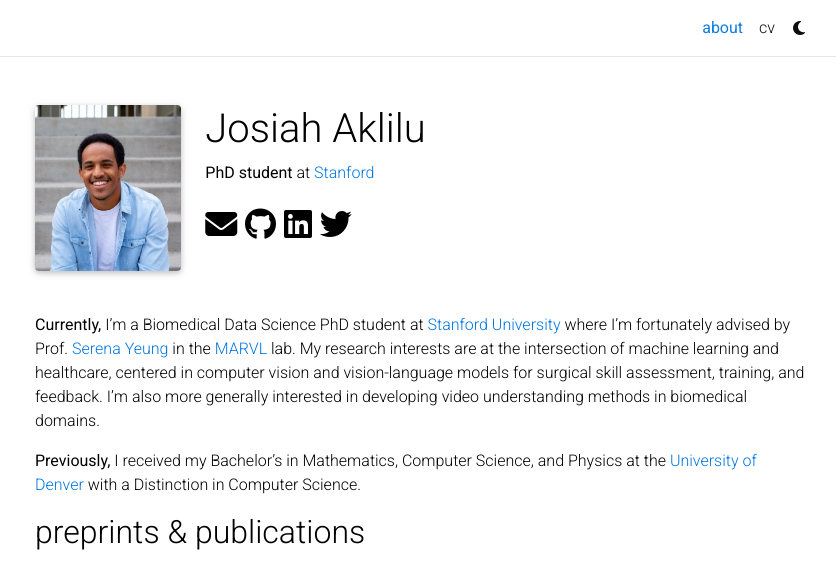
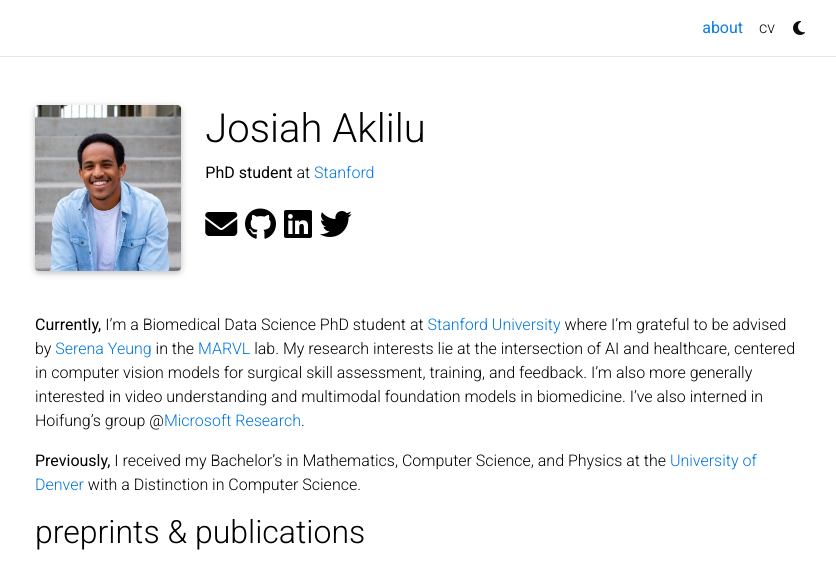
Before and after one commit to josaklil-ai/josaklil.github.io, a Jekyll site: the page built from _pages/about.md, in a window 1280 px wide, cut to the strip 0-579 px from the top of the page. Shown: the whole strip, without its empty margins (220-1056 px from the left). Built offline with Jekyll 4.4.1, drawn with Linux system fonts in a browser that asks for light colours; full-size pictures stand in for the smaller copies a plugin makes; comment, search, counter and statistics services are not loaded; a style sheet for code colours, icons or effects is not loaded.

Commit message:
added more bio

```diff
--- a/_bibliography/papers.bib
+++ b/_bibliography/papers.bib
@@ -3,7 +3,7 @@
 @misc{aklilu2024zeroshotactionlocalizationconfidence,
   abbr={arXiv},
   title={Zero-shot Action Localization via the Confidence of Large Vision-Language Models},
-  author={Josiah Aklilu* and Xiaohan Wang and Serena Yeung-Levy},
+  author={Josiah Aklilu and Xiaohan Wang and Serena Yeung-Levy},
   year={2024},
   eprint={2410.14340},
   archivePrefix={arXiv},
--- a/_pages/about.md
+++ b/_pages/about.md
@@ -17,8 +17,7 @@
 ---
 <br/>
 
-<b>Currently,</b> I'm a Biomedical Data Science PhD student at <a href="https://med.stanford.edu/bmi.html">Stanford University</a> where I'm fortunately advised by Prof. <a href="https://ai.stanford.edu/~syyeung/">Serena Yeung</a> in the <a href="https://marvl.stanford.edu/">MARVL</a> lab. My research interests are at the intersection of machine learning and healthcare, centered in computer vision and vision-language models for surgical skill assessment, training, and feedback. I'm also more generally interested in developing video understanding methods in biomedical domains.
-
+<b>Currently,</b> I'm a Biomedical Data Science PhD student at <a href="https://med.stanford.edu/bmi.html">Stanford University</a> where I'm grateful to be advised by <a href="https://ai.stanford.edu/~syyeung/">Serena Yeung</a> in the <a href="https://marvl.stanford.edu/">MARVL</a> lab. My research interests lie at the intersection of AI and healthcare, centered in computer vision models for surgical skill assessment, training, and feedback. I'm also more generally interested in video understanding and multimodal foundation models in biomedicine. I've also interned in Hoifung's group @<a href="https://www.microsoft.com/en-us/research/lab/microsoft-health-futures/">Microsoft Research</a>.
 
 
 <b>Previously,</b> I received my Bachelor's in Mathematics, Computer Science, and Physics at the <a href="https://ritchieschool.du.edu/academics-education/departments/computer-science">University of Denver</a> with a Distinction in Computer Science.
```
